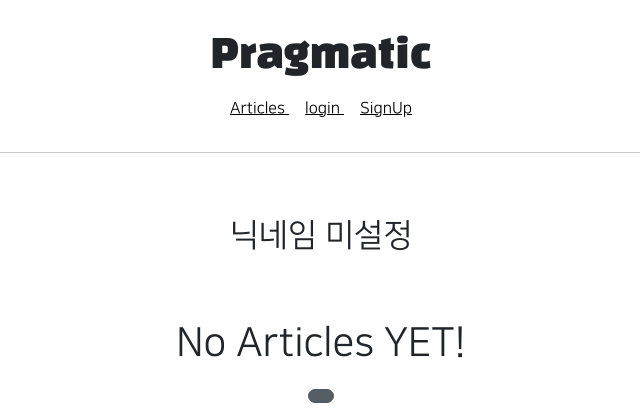
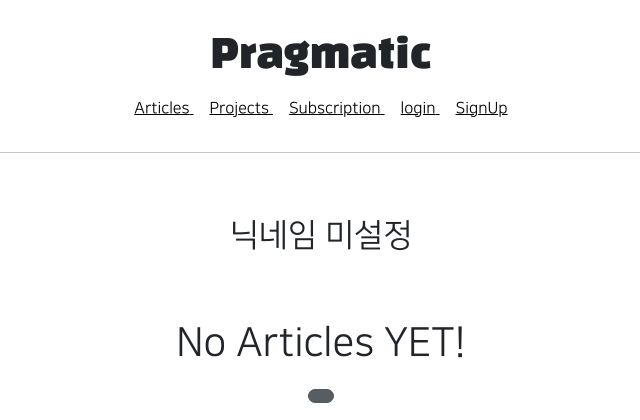
Before and after one commit to strongmhk/back_stu, a Django app: template python/prac/pragmatic/accountapp/templates/accountapp/detail.html in a window 1280 px wide. Shown: the top 420 px of the page, without its empty margins (319-959 px from the left). Run offline with Django 3.2, Linux system fonts and the light colour scheme; the template is opened without the code that fills it, so the values that code supplies are empty; some libraries are stand-ins or nearby versions.

Commit message:
django course 44 commit

```diff
--- a/python/prac/pragmatic/subscribeapp/urls.py
+++ b/python/prac/pragmatic/subscribeapp/urls.py
@@ -1,9 +1,10 @@
 from django.urls import path
 
-from subscribeapp.views import SubscriptionView
+from subscribeapp.views import SubscriptionView, SubscriptionListView
 
 app_name = 'subscribeapp'
 
 urlpatterns = [
     path('subscribe/', SubscriptionView.as_view(), name='subscribe'),
+    path('list', SubscriptionListView.as_view(), name='list'),
 ]
--- a/python/prac/pragmatic/templates/header.html
+++ b/python/prac/pragmatic/templates/header.html
@@ -7,6 +7,12 @@
         <div class="pragmatic_header_navbar">
             <a href="{% url 'articleapp:list' %}" class="pragmatic_header_nav">
                 <span>Articles</span>
+            </a>
+            <a href="{% url 'projectapp:list' %}" class="pragmatic_header_nav">
+                <span>Projects</span>
+            </a>
+            <a href="{% url 'subscribeapp:list' %}" class="pragmatic_header_nav">
+                <span>Subscription</span>
             </a>
             {% if not user.is_authenticated %}
             <a href="{% url 'accountapp:login' %}?next={{ request.path }}" class="pragmatic_header_nav">
```
Also changed, not shown: python/prac/pragmatic/subscribeapp/templates/subscribeapp/list.html (added, +10 -0 lines), python/prac/pragmatic/subscribeapp/views.py (+15 -1 lines).
